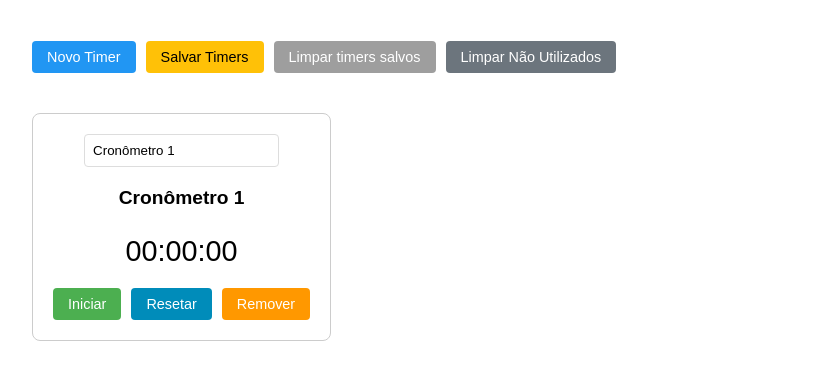
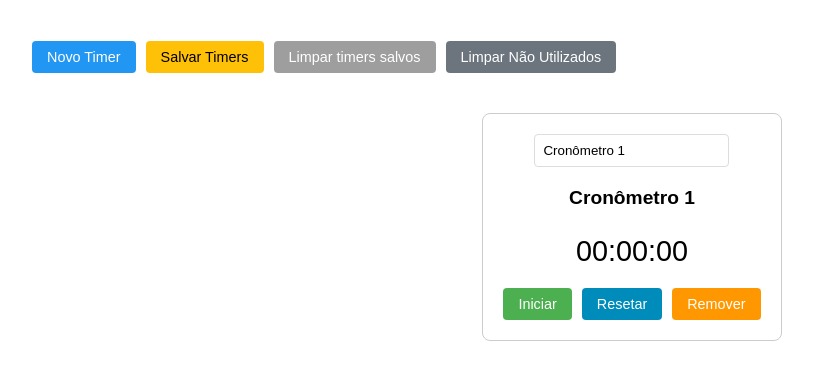
Before and after one commit to KabuSolutions/MultiTimeTracker, a plain HTML site: page index.html in a window 1280 px wide. Shown: the part 117-496 px from the top of the page, without its empty margins (8-821 px from the left). Drawn offline with Linux system fonts and the light colour scheme.

Commit message:
Ajuste de CSS

```diff
--- a/style.css
+++ b/style.css
@@ -27,16 +27,15 @@ body {
 #timersContainer {
     display: flex;
     flex-direction: row;
-    flex-wrap: wrap;
     gap: 20px;
-    align-items: flex-start;
-    justify-content: flex-start;
     margin-bottom: 20px;
     padding-left: 0;
     padding-right: 0;
     width: 100%;
-    max-width: 1200px;
+    max-width: 80%;
     box-sizing: border-box;
+    justify-content: center;
+    flex-wrap: wrap;
 }
 
 .timer-container {
```
